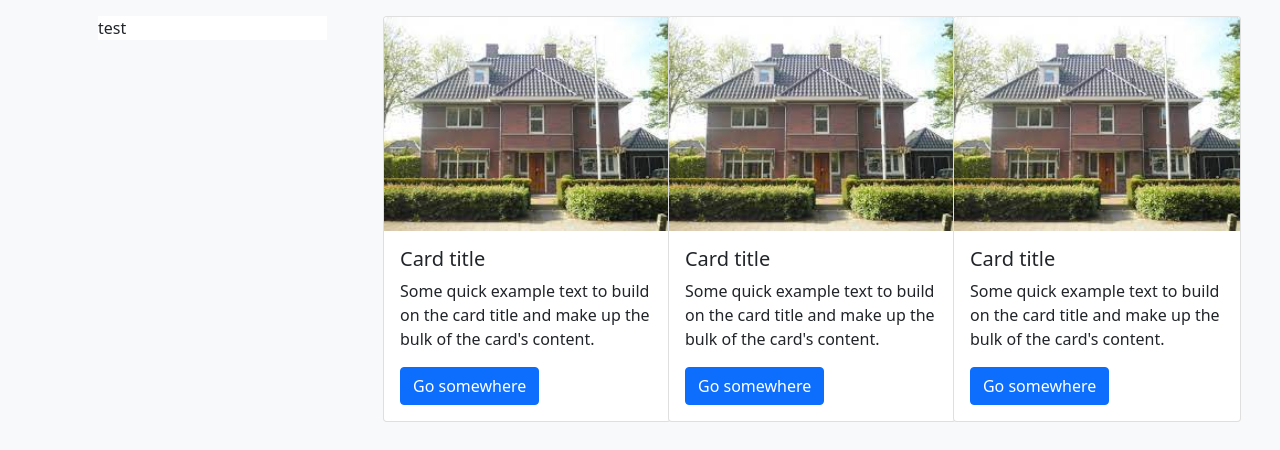
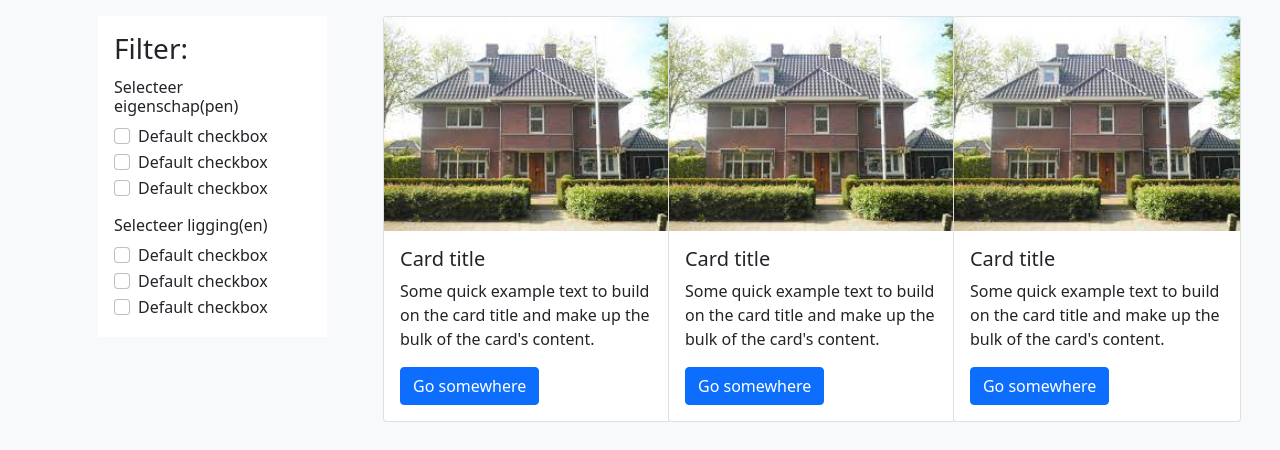
Before and after one commit to Twan043/Vakantie-Woningen, a PHP site: page /woningen.php in a window 1280 px wide. Shown: the part 56-506 px from the top of the page. Run offline with PHP 8.4, Linux system fonts and the light colour scheme.

Commit message:
make filter on right bar

```diff
--- a/woningen.php
+++ b/woningen.php
@@ -5,8 +5,50 @@ include 'header.php';
     <div class="container mb-auto">
         <div class="row">
             <div class="col-lg-3">
-                <div class="m-lg-3 mt-3 bg-white">
-                    test
+                <div class="m-lg-3 mt-3 bg-white h-auto">
+                    <div class="m-3">
+                        <h3 class="pt-3">Filter:</h3>
+                        <h6 class="pt-1">Selecteer eigenschap(pen)</h6>
+                        <div class="form-check">
+                            <input class="form-check-input" type="checkbox" value="" id="flexCheckDefault">
+                            <label class="form-check-label" for="flexCheckDefault">
+                                Default checkbox
+                            </label>
+                        </div>
+                        <div class="form-check">
+                            <input class="form-check-input" type="checkbox" value="" id="flexCheckDefault">
+                            <label class="form-check-label" for="flexCheckDefault">
+                                Default checkbox
+                            </label>
+                        </div>
+                        <div class="form-check">
+                            <input class="form-check-input" type="checkbox" value="" id="flexCheckDefault">
+                            <label class="form-check-label" for="flexCheckDefault">
+                                Default checkbox
+                            </label>
+                        </div>
+                    </div>
+                    <div class="m-3 pb-3">
+                        <h6 class="pt3">Selecteer ligging(en)</h6>
+                        <div class="form-check">
+                            <input class="form-check-input" type="checkbox" value="" id="flexCheckDefault">
+                            <label class="form-check-label" for="flexCheckDefault">
+                                Default checkbox
+                            </label>
+                        </div>
+                        <div class="form-check">
+                            <input class="form-check-input" type="checkbox" value="" id="flexCheckDefault">
+                            <label class="form-check-label" for="flexCheckDefault">
+                                Default checkbox
+                            </label>
+                        </div>
+                        <div class="form-check">
+                            <input class="form-check-input" type="checkbox" value="" id="flexCheckDefault">
+                            <label class="form-check-label" for="flexCheckDefault">
+                                Default checkbox
+                            </label>
+                        </div>
+                    </div>
                 </div>
             </div>
             <div class="col-lg-9">
```
